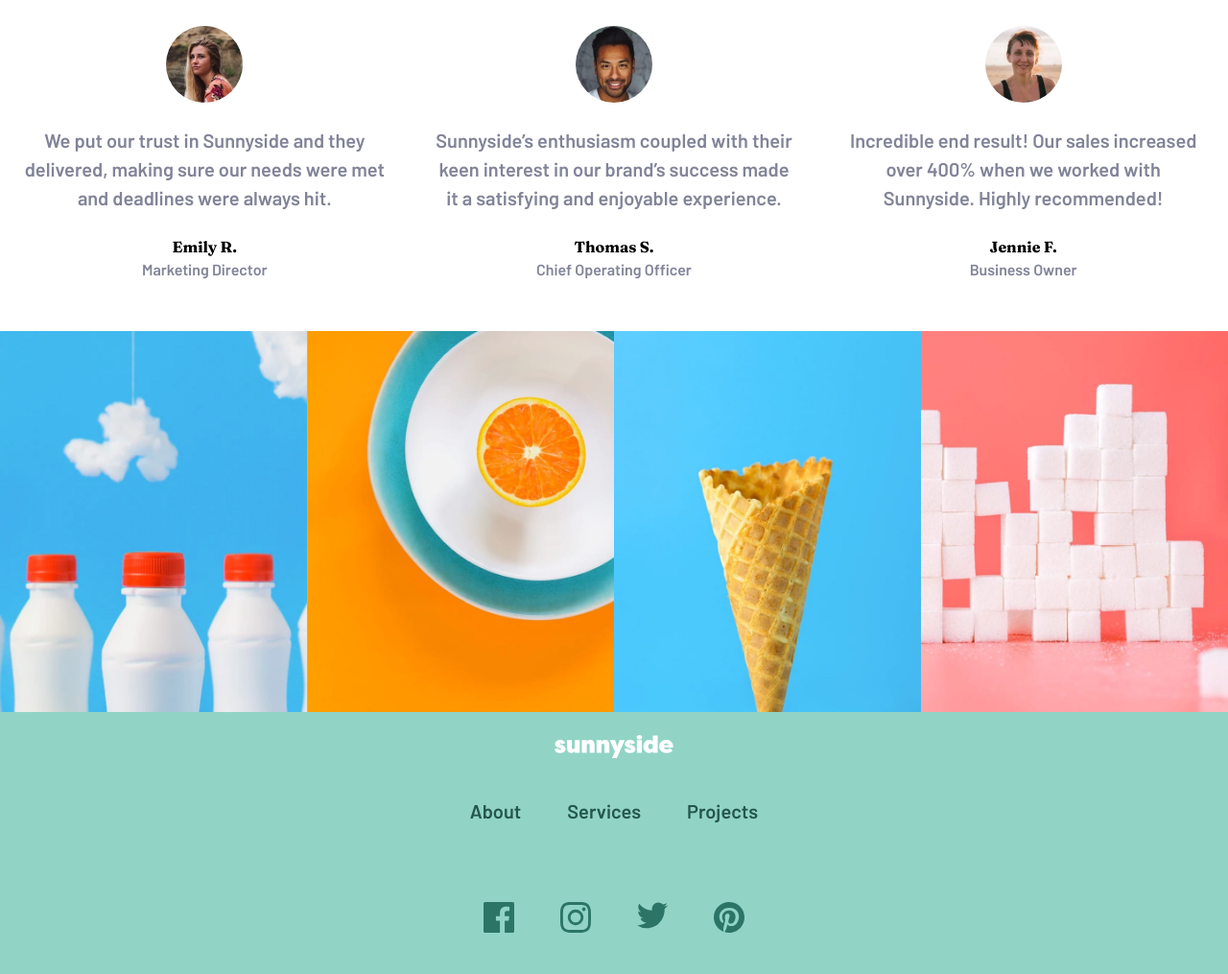
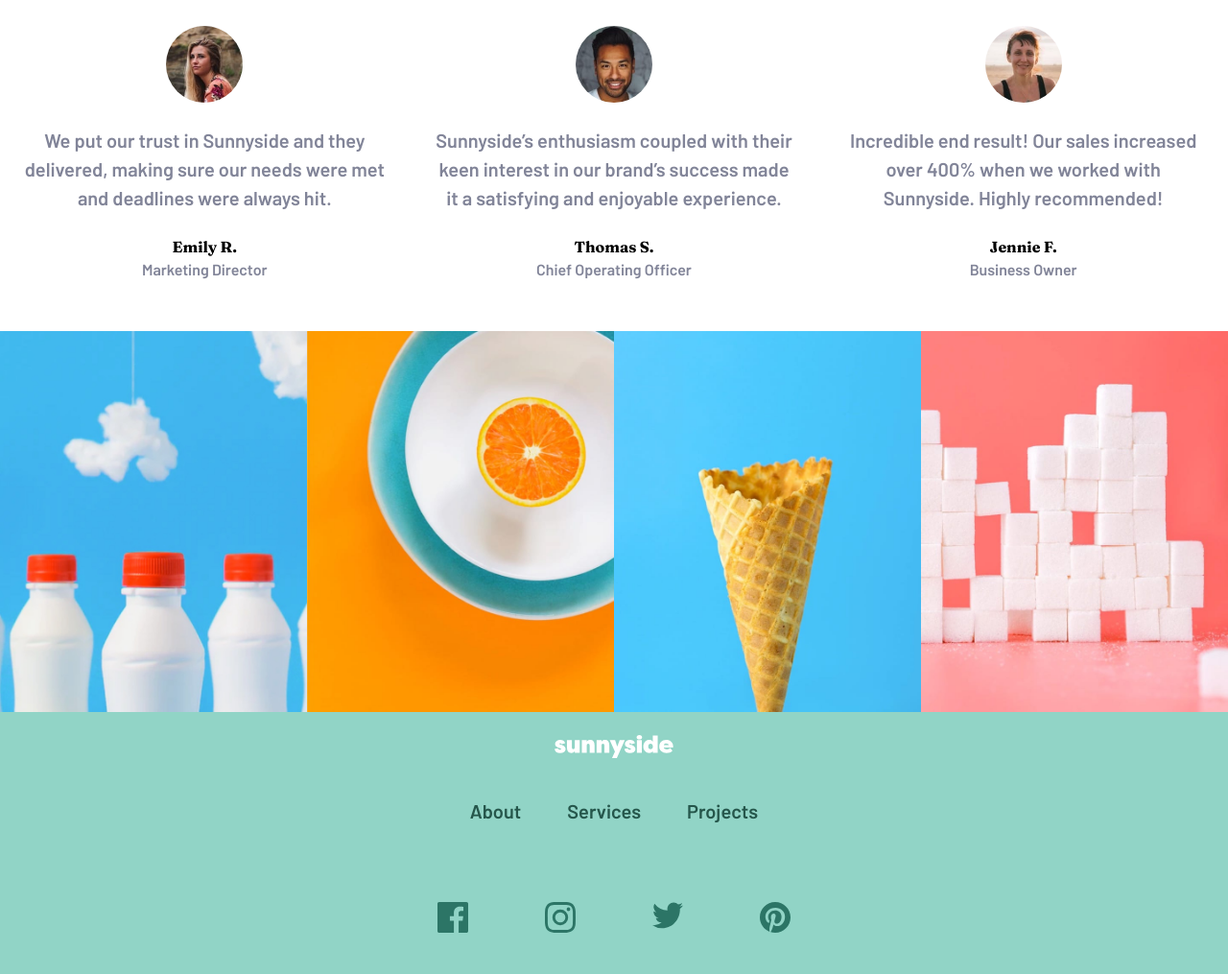
Before and after one commit to Pulkit-s21/sunnyside-agency, a website built with Vite: page index.html in a window 1280 px wide. Shown: the part 1803-2818 px from the top of the page at 96% size. Built offline with nearby package versions, Linux system fonts and the light colour scheme.

Commit message:
diff gap for small and big screens at footer

```diff
--- a/style.css
+++ b/style.css
@@ -574,4 +574,9 @@ footer div ul li a:hover{
   .nav-list a{
     color: var(--clr-neutral-100);
   }
+
+  .socials ul{
+    grid-template-columns: repeat(4,1fr);
+    gap: 5rem;
+  }
 }
```
